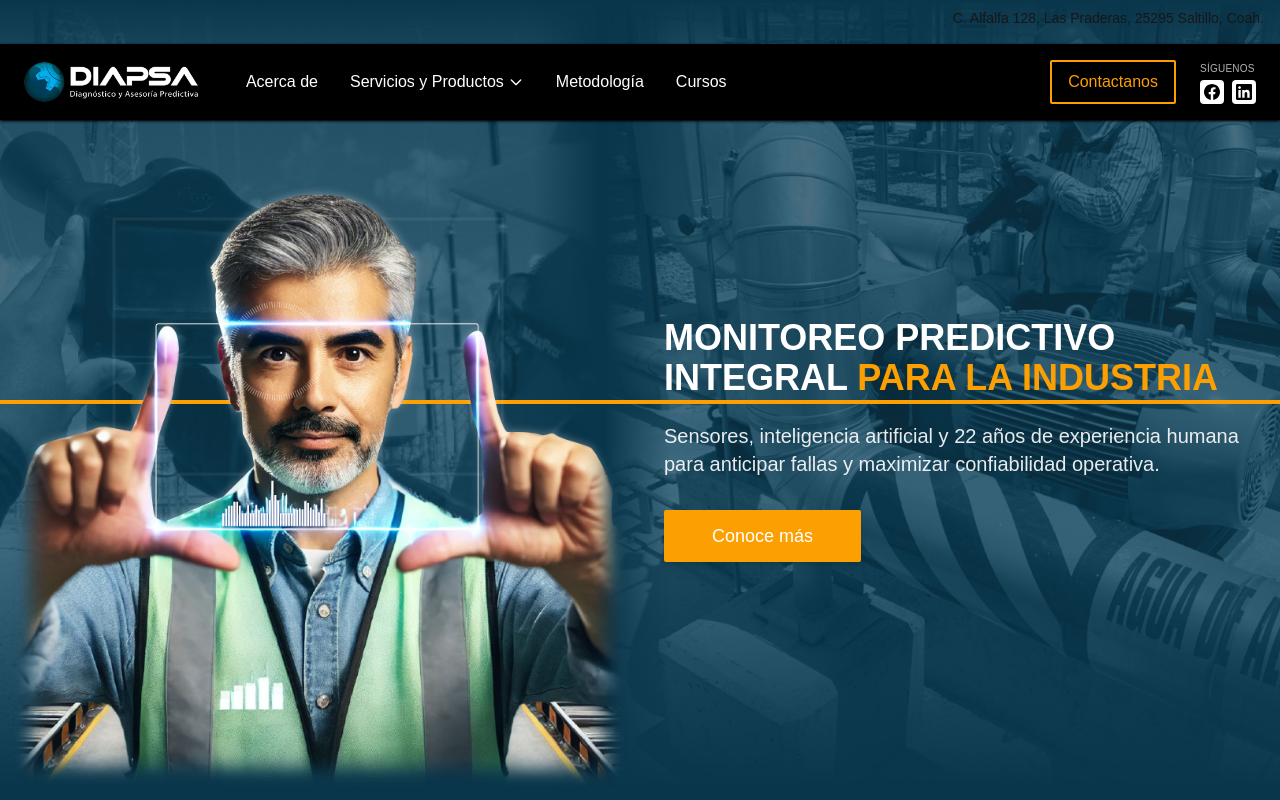
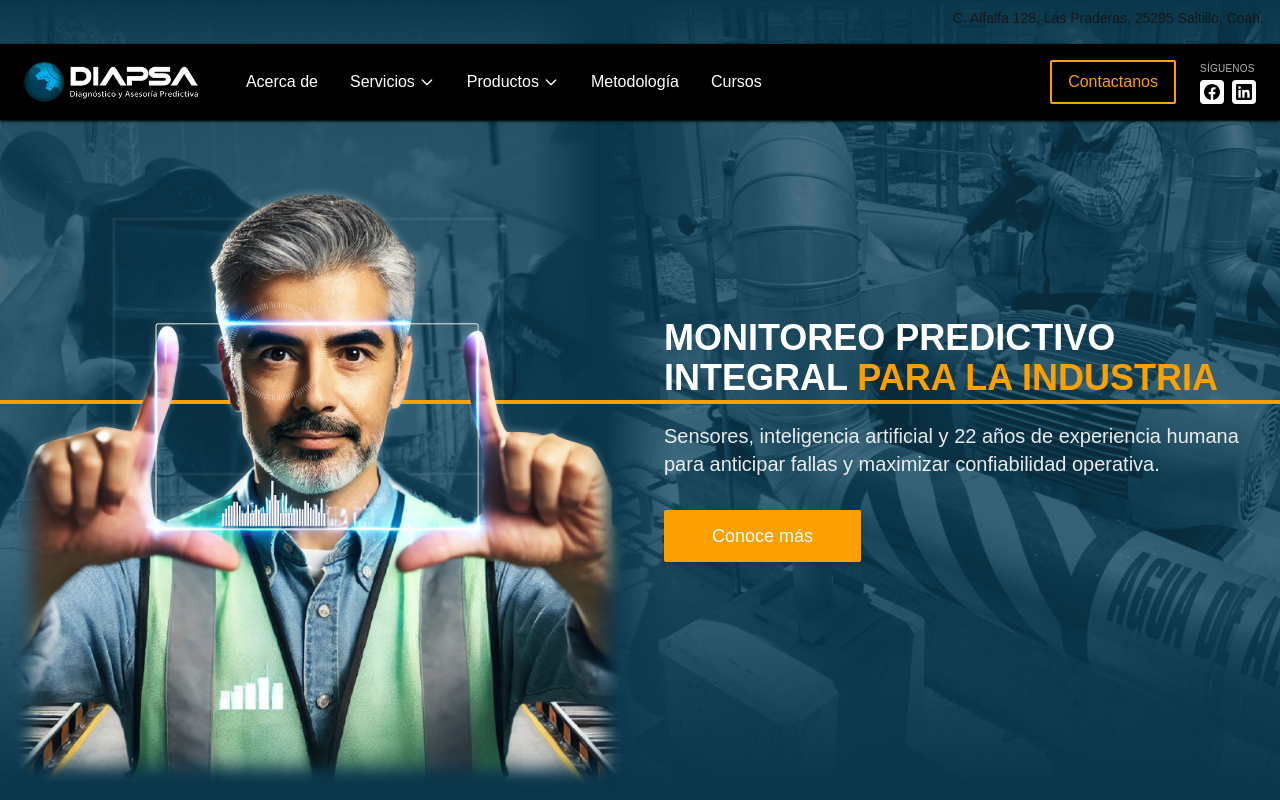
Before and after one commit to diapsa/diapsa-frontend, a Next.js app: page / in a window 1280 px wide. Shown: the top 800 px of the page. Built offline with nearby package versions, Linux system fonts and the light colour scheme.

Commit message:
Separating dropdown services and products

```diff
--- a/components/molecules/navbar/NavBar.tsx
+++ b/components/molecules/navbar/NavBar.tsx
@@ -20,11 +20,15 @@ export default function NavBar() {
         return () => window.removeEventListener("scroll", handleScroll);
     }, []);
 
-    const serviciosItems = [
+
+    const prodcutosItem = [
         {
             label: "Cámaras",
             href: "/camaras",
         },
+    ];
+    const serviciosItems = [
+
         {
             label: "Termografía Infrarroja",
             href: "/servicios-productos/termografia-infrarroja",
@@ -65,8 +69,12 @@ export default function NavBar() {
                                 Acerca de
                             </NavLink>
                             <Dropdown
-                                trigger="Servicios y Productos"
+                                trigger="Servicios"
                                 items={serviciosItems}
+                            />
+                            <Dropdown
+                                trigger="Productos"
+                                items={prodcutosItem}
                             />
                             <NavLink href="/metodologia">
                                 Metodología
@@ -128,7 +136,7 @@ export default function NavBar() {
                                     href="https://x.com/DIAPSA1"
                                     target="_blank"
                                     rel="noopener noreferrer"
-                                    className="w-8 h-8 bg-white hover:bg-secondary flex items-center justify-center transition-all duration-200 rounded group"
+                                    className="w-6 h-6 bg-white hover:bg-secondary flex items-center justify-center transition-all duration-200 rounded group"
                                     aria-label="Twitter"
                                 >
                                     <svg
@@ -189,9 +197,25 @@ export default function NavBar() {
                             {/* Mobile Services Section */}
                             <div className="py-2">
                                 <p className="text-white/60 text-xs uppercase font-semibold px-4 mb-2">
-                                    Servicios y Productos
+                                    Servicios
                                 </p>
                                 {serviciosItems.map((item, index) => (
+                                    <Link
+                                        key={index}
+                                        href={item.href}
+                                        className="text-white hover:text-secondary transition-colors py-2.5 px-6 block rounded-lg hover:bg-white/5"
+                                        onClick={() => setIsMobileMenuOpen(false)}
+                                    >
+                                        {item.label}
+                                    </Link>
+                                ))}
+                            </div>
+                            {/* Mobile Products Section */}
+                            <div className="py-2">
+                                <p className="text-white/60 text-xs uppercase font-semibold px-4 mb-2">
+                                    Productos
+                                </p>
+                                {prodcutosItem.map((item, index) => (
                                     <Link
                                         key={index}
                                         href={item.href}
```
